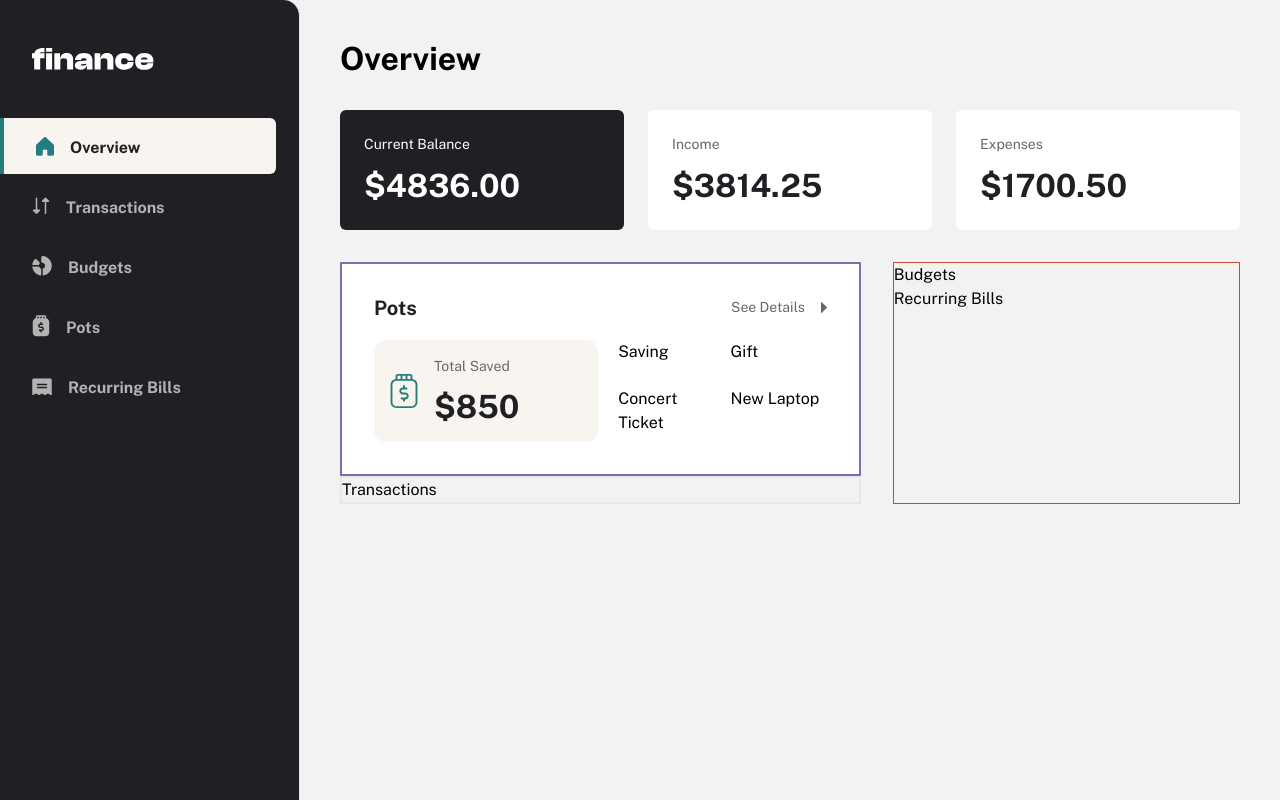
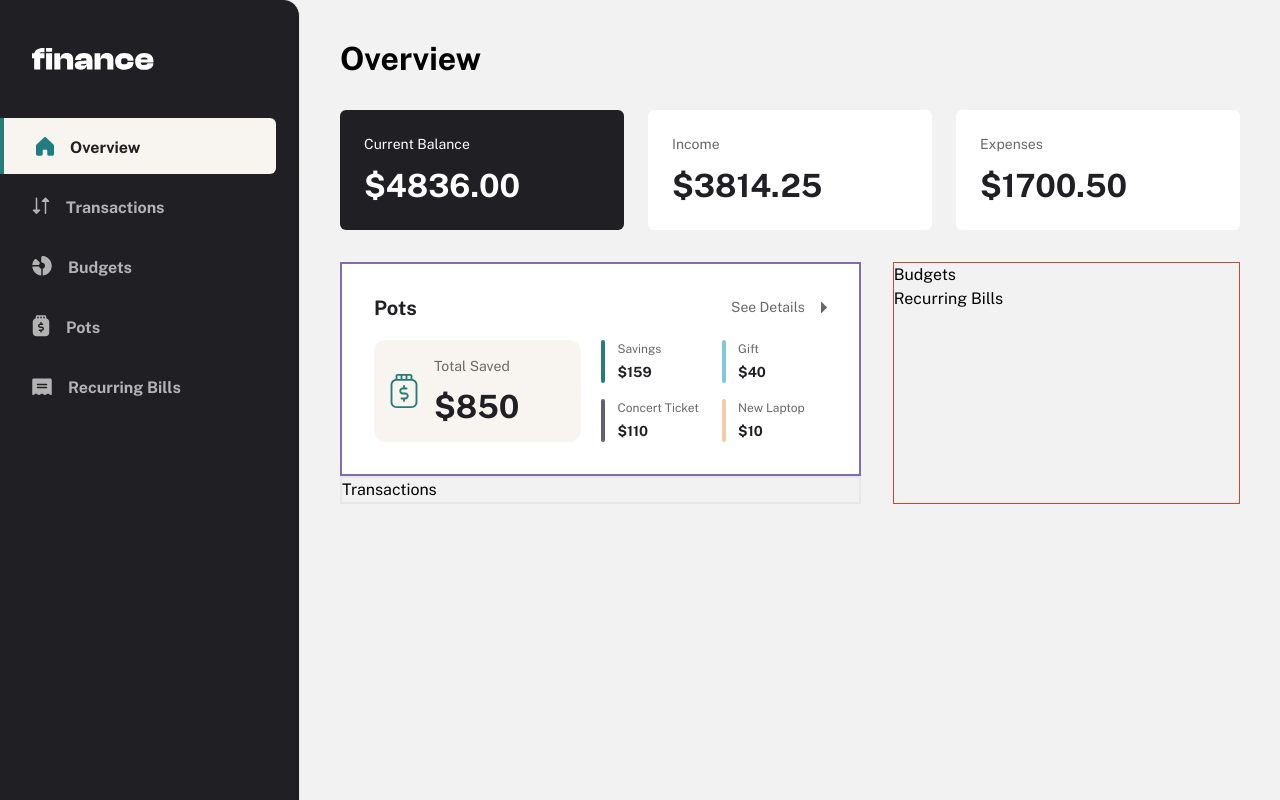
Before and after one commit to joefreeman8/personal-finance-app, a React (Vite) app: page /overview in a window 1280 px wide. Built offline with nearby package versions, Linux system fonts and the light colour scheme.

Commit message:
Pots on overview.tsx is finished for desktop

```diff
--- a/src/components/Overview.tsx
+++ b/src/components/Overview.tsx
@@ -1,13 +1,19 @@
 import { balance } from '../data.json'
+import { useNavigate } from 'react-router-dom'
 
 import rightArrow from '../assets/images/icon-caret-right.svg'
 import potIcon from '../assets/images/icon-pot.svg'
 
 export default function Overview() {
 
+  const navigate = useNavigate()
   const currentBalance = balance.current.toFixed(2)
   const totalIncome = balance.income.toFixed(2)
   const totalExpenses = balance.expenses.toFixed(2)
+
+  function navigateToPots() {
+    navigate('/pots')
+  }
 
   return (
     <section className="py-300 px-200 md:py-400 md:px-500">
@@ -44,7 +50,7 @@ export default function Overview() {
             <div className='flex xl:justify-between xl:mb-250'>
               <h2 className='text-preset-2 text-grey900'>Pots</h2>
               <button className='flex items-center text-grey500 text-preset-4'>
-                <p className='mr-4'>See Details</p>
+                <p onClick={navigateToPots} className='mr-4'>See Details</p>
                 <img src={rightArrow} alt='icon-pointing-right' />
               </button>
             </div>
@@ -57,13 +63,38 @@ export default function Overview() {
                 </div>
               </div>
               <div className='ml-250 grid grid-cols-2 gap-200'>
-                <div>
-                  <div className='xl:w-1 xl:bg-green rounded'></div>
-                  <p>Saving</p>
+                <div className='xl:w-[130px] flex items-center'>
+                  <div className='xl:w-1 xl:bg-green rounded'>
+                    <div className='xl:ml-200'>
+                      <p className='xl:text-preset-5 text-grey500 xl:mb-50 xl:w-[100px]'>Savings</p>
+                      <p className='xl:text-preset-4-bold text-grey900'>$159</p>
+                    </div>
+                  </div>
                 </div>
-                <div>Gift</div>
-                <div>Concert Ticket</div>
-                <div>New Laptop</div>
+                <div className='xl:w-[130px] flex items-center'>
+                  <div className='xl:w-1 xl:bg-cyan rounded'>
+                    <div className='xl:ml-200'>
+                      <p className='xl:text-preset-5 text-grey500 xl:mb-50 xl:w-[100px]'>Gift</p>
+                      <p className='xl:text-preset-4-bold text-grey900'>$40</p>
+                    </div>
+                  </div>
+                </div>
+                <div className='xl:w-[130px] flex items-center'>
+                  <div className='xl:w-1 xl:bg-navy rounded'>
+                    <div className='xl:ml-200'>
+                      <p className='xl:text-preset-5 text-grey500 xl:mb-50 xl:w-[100px]'>Concert Ticket</p>
+                      <p className='xl:text-preset-4-bold text-grey900'>$110</p>
+                    </div>
+                  </div>
+                </div>
+                <div className='xl:w-[130px] flex items-center'>
+                  <div className='xl:w-1 xl:bg-yellow rounded'>
+                    <div className='xl:ml-200'>
+                      <p className='xl:text-preset-5 text-grey500 xl:mb-50 xl:w-[100px]'>New Laptop</p>
+                      <p className='xl:text-preset-4-bold text-grey900'>$10</p>
+                    </div>
+                  </div>
+                </div>
               </div>
             </div>
           </div>
--- a/tailwind.config.js
+++ b/tailwind.config.js
@@ -16,7 +16,7 @@ export default {
         green: '#277c78',
         yellow: '#f2cdac',
         cyan: '#82c9d7',
-        navy: '#6262070',
+        navy: '#626070',
         red: '#c94736',
         purple: '#826cb0',
         purpleOther: '#af81ba',
```
